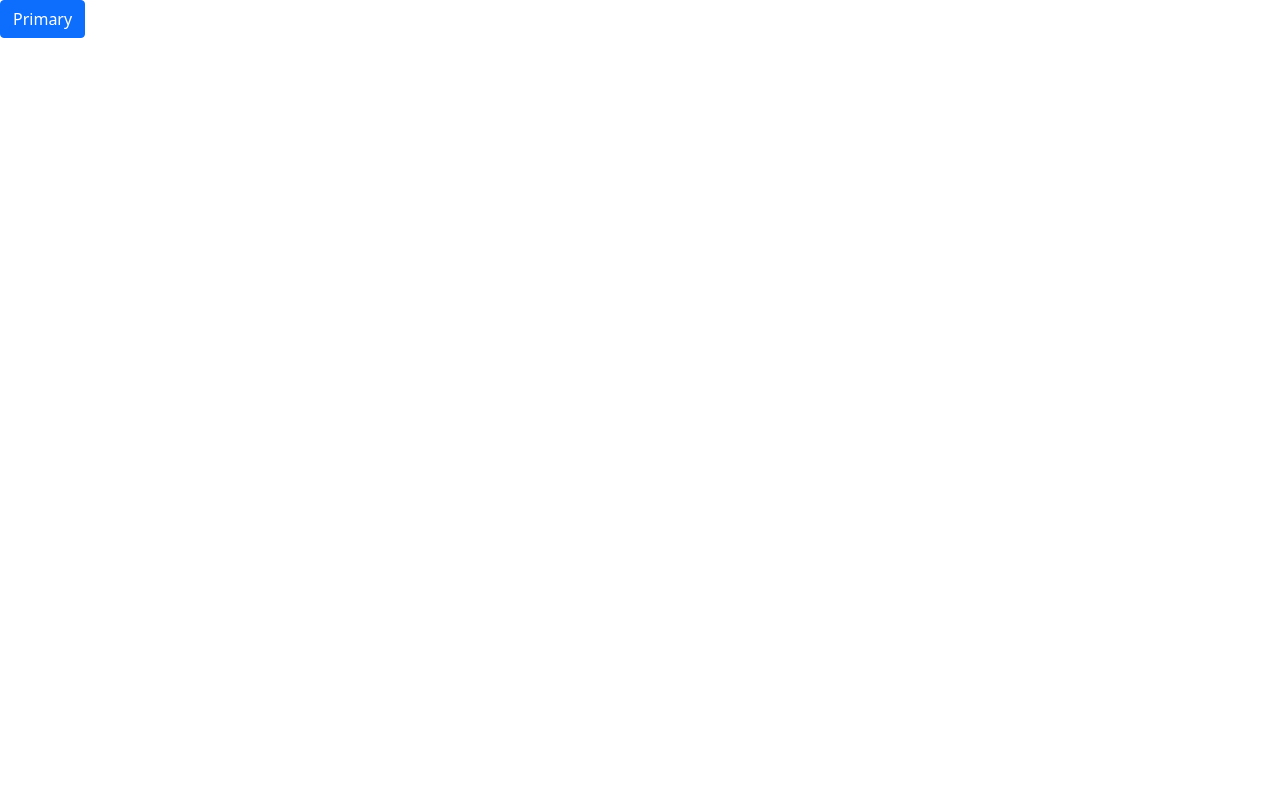
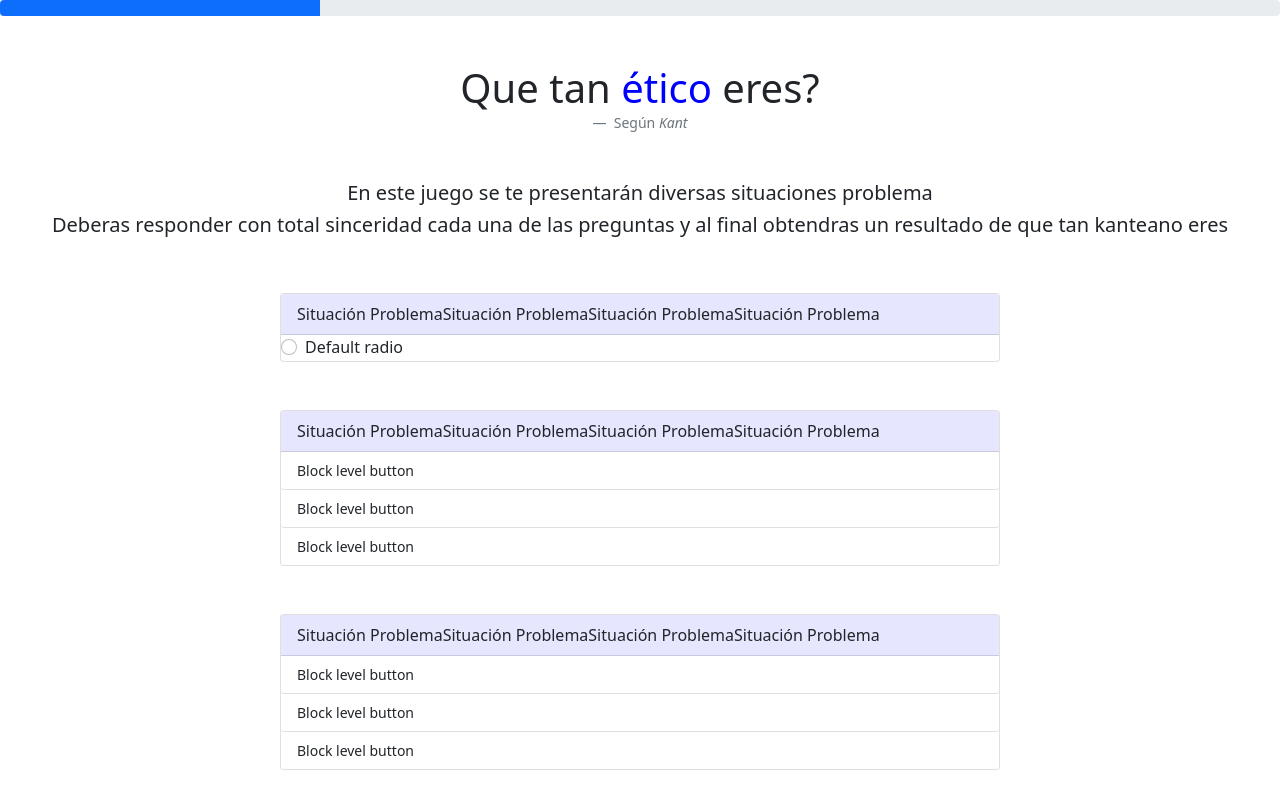
Before and after one commit to buenahora/JuegoFilosofia, a plain HTML site: page index.html in a window 1280 px wide. Drawn offline with nearby package versions, Linux system fonts and the light colour scheme.

Commit message:
probando cards bootstrap

```diff
--- a/index.html
+++ b/index.html
@@ -9,7 +9,48 @@
     <title>Juego Kant</title>
 </head>
 <body>
-    <button type="button" class="btn btn-primary">Primary</button>
+    <div class="progress">
+        <div class="progress-bar" role="progressbar" style="width: 25%" aria-valuenow="25" aria-valuemin="0" aria-valuemax="100"></div>
+      </div>
+    <figure class="text-center">
+        <blockquote class="blockquote">
+            <h1 class="text-center mt-5">Que tan <span style="color: blue;">ético</span> eres?</h1>
+        </blockquote>
+        <figcaption class="blockquote-footer">
+          Según <cite title="Source Title">Kant</cite>
+        </figcaption>
+      </figure>
+    <p class="font-weight-normal text-center mt-5 h5">En este juego se te presentarán diversas situaciones problema</p>
+    <p class="font-weight-normal text-center h5">Deberas responder con total sinceridad cada una de las preguntas y al final obtendras un resultado de que tan kanteano eres</p>
+
+    <div id="containergrandepreguntas">
+        <div class="card mt-5" style="width: 45rem;">
+            <ul class="list-group list-group-flush">
+                <li class="list-group-item">Situación ProblemaSituación ProblemaSituación ProblemaSituación Problema</li>
+                <div class="form-check">
+                    <input class="form-check-input" type="radio" name="flexRadioDefault" id="flexRadioDefault1">
+                    <label class="form-check-label" for="flexRadioDefault1">Default radio</label>
+                </div>
+            </ul>
+          </div>
+          <div class="card mt-5" style="width: 45rem;">
+            <ul class="list-group list-group-flush">
+            <li class="list-group-item">Situación ProblemaSituación ProblemaSituación ProblemaSituación Problema</li>
+            <button type="button" class="btn btn-secondary btn-sm btn-block list-group-item text-left">Block level button</button>
+            <button type="button" class="btn btn-secondary btn-sm btn-block list-group-item text-left">Block level button</button>
+            <button type="button" class="btn btn-secondary btn-sm btn-block list-group-item text-left">Block level button</button>
+            </ul>
+          </div>
+          <div class="card mt-5" style="width: 45rem;">
+            <ul class="list-group list-group-flush">
+            <li class="list-group-item">Situación ProblemaSituación ProblemaSituación ProblemaSituación Problema</li>
+            <button type="button" class="btn btn-secondary btn-sm btn-block list-group-item text-left">Block level button</button>
+            <button type="button" class="btn btn-secondary btn-sm btn-block list-group-item text-left">Block level button</button>
+            <button type="button" class="btn btn-secondary btn-sm btn-block list-group-item text-left">Block level button</button>
+            </ul>
+          </div>
+    </div>
+
 
 </body>
 </html>
--- a/styles.scss
+++ b/styles.scss
@@ -12,3 +12,24 @@ $font: 'Poppins', sans-serif;
     background-color: white;
     font-family: $font;
   }
+
+  .card{
+    .list-group{
+        li{
+            background-color: rgb(230, 230, 255);
+        }
+        button{
+            text-align: left;
+        }
+        button:active{
+            background-color: grey;
+        }
+    }
+  }
+  #containergrandepreguntas{
+    display: flex;
+    justify-content: center;
+    flex-direction: column;
+    align-items: center;
+    margin-bottom: 5%;
+  }
```
Also changed, not shown: styles.css.
